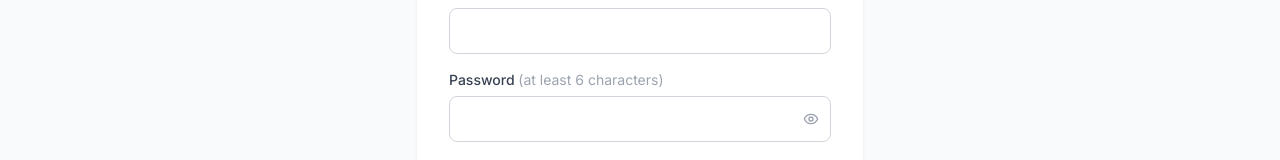
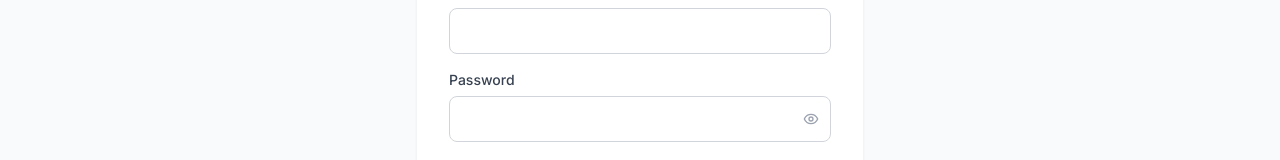
Before and after one commit to Sudev-04/E-commerce, a Next.js app in the folder frontend/: page /auth/register in a window 1280 px wide. Shown: the part 392-552 px from the top of the page. Built offline with nearby package versions, Linux system fonts and the light colour scheme; no server answers.

Commit message:
Remove password length hint from register label

```diff
--- a/frontend/app/auth/register/page.tsx
+++ b/frontend/app/auth/register/page.tsx
@@ -68,7 +68,7 @@ function RegisterForm() {
             className="input-field" required autoComplete="email" />
         </div>
         <div>
-          <label htmlFor="password" className="text-sm font-medium text-gray-700 block mb-1.5">Password <span className="text-gray-400 font-normal">(at least 6 characters)</span></label>
+          <label htmlFor="password" className="text-sm font-medium text-gray-700 block mb-1.5">Password</label>
           <div className="relative">
             <input id="password" type={showPassword ? "text" : "password"} value={form.password}
               onChange={(e) => setForm({ ...form, password: e.target.value })}
```
